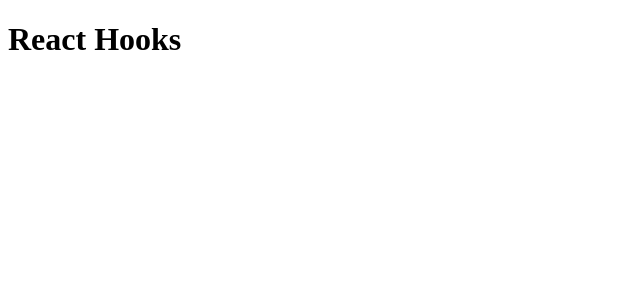
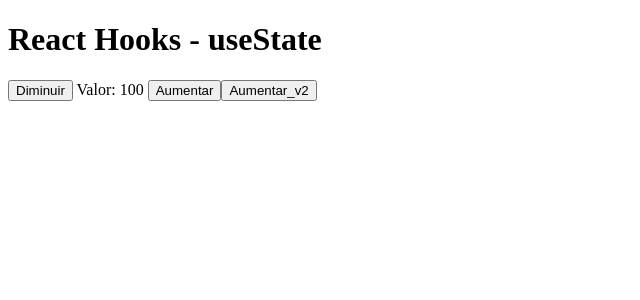
Before and after one commit to rafaelandradegs/react-state, a React (Vite) app: page / in a window 1280 px wide. Shown: the top 300 px of the page, without its empty margins (0-640 px from the left). Built offline with nearby package versions, Linux system fonts and the light colour scheme.

Commit message:
Forma correta de atualizar valores com state

```diff
--- a/src/App.jsx
+++ b/src/App.jsx
@@ -1,26 +1,30 @@
 import React, { useState } from 'react'
 
 export function App() {
-  // const [valor, setValor] = useState(10)
+  const [valor, setValor] = useState(100)
 
-  // function decremento() {
-  //   setValor(valor - 1)
-  // }
-  // function incremento() {
-  //   setValor(valor + 1)
-  // }
+  function diminuir() {
+    setValor(valor_antigo => valor_antigo - 1)
+  }
 
-  useState()
-  useState()
-  useState()
-  useState()
+  function aumentar() {
+    setValor(valor_antigo => valor_antigo + 1)
+  }
 
   return (
     <>
-      <h1>React Hooks</h1>
-      {/* <p>Valor: {valor}</p>
-      <button onClick={decremento}>Diminuir valor</button>
-      <button onClick={incremento}>Diminuir valor</button> */}
+      <h1>React Hooks - useState</h1>
+      <button onClick={diminuir}>Diminuir</button>
+      <span> Valor: {valor} </span>
+      <button onClick={aumentar}>Aumentar</button>
+
+      <button
+        onClick={() => {
+          setValor(valor + 10)
+        }}
+      >
+        Aumentar_v2
+      </button>
     </>
   )
 }
```
